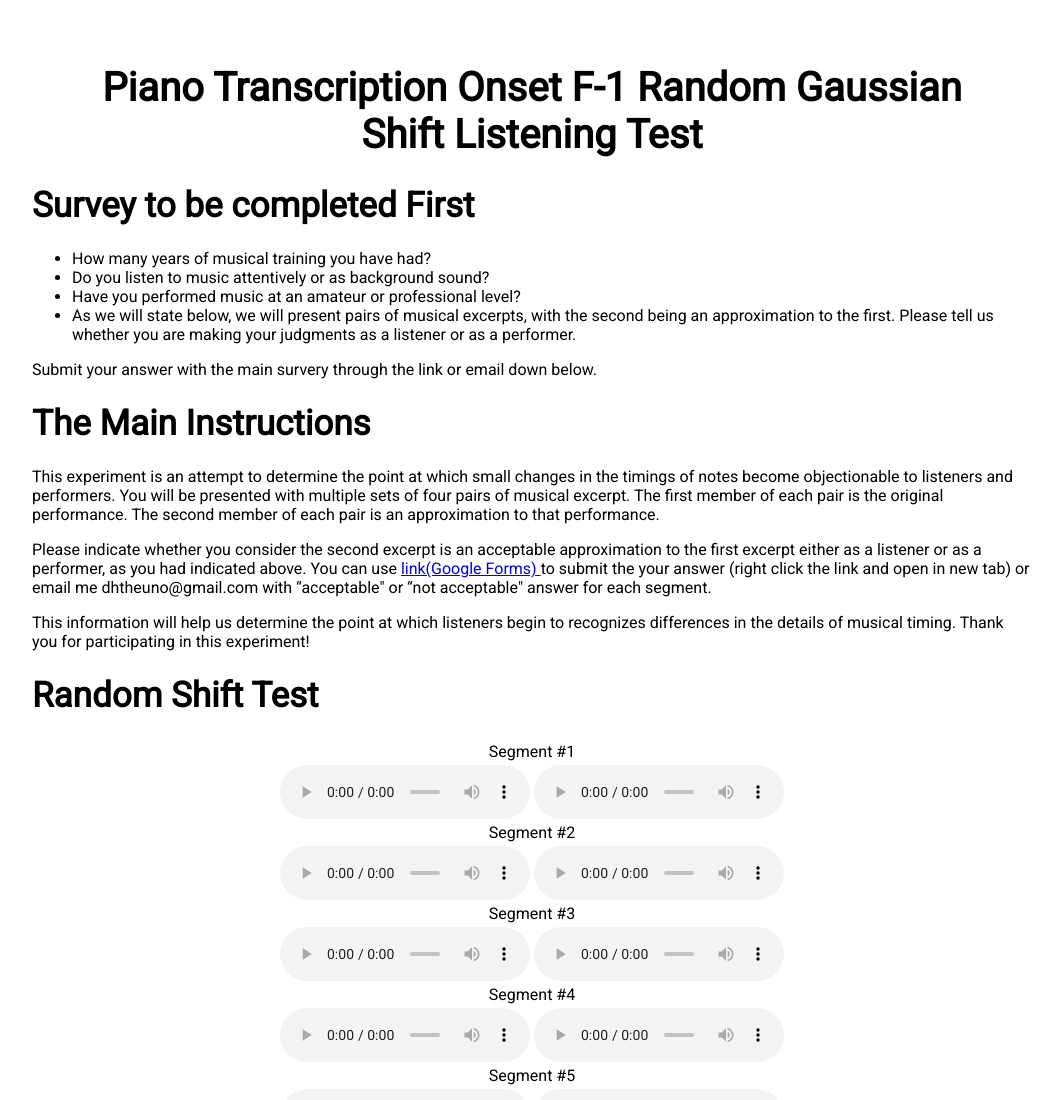
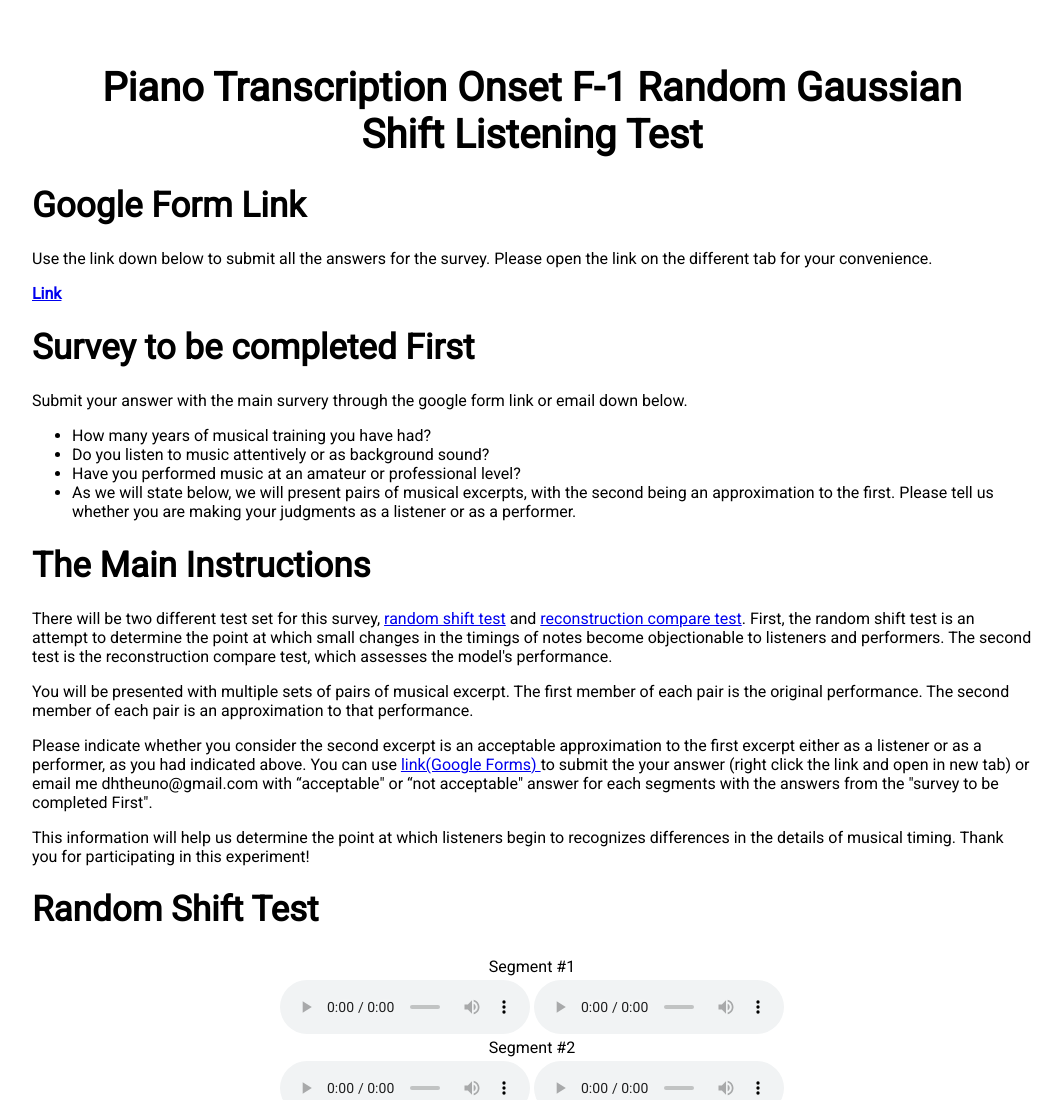
Before and after one commit to dhtheuno/dhtheuno.github.io, a plain HTML site: page index.html in a window 1280 px wide. Shown: the top 1100 px of the page, without its empty margins (108-1170 px from the left). Drawn offline with Linux system fonts and the light colour scheme.

Commit message:
modified survey

```diff
--- a/index.html
+++ b/index.html
@@ -42,7 +42,18 @@
 <div style="max-width: 90%; margin-right: auto; margin-left:auto;">
   <h1 style="text-align:center; font-size: 40px;">Piano Transcription Onset F-1 Random Gaussian Shift Listening Test</h1>
 </div>
+<h1> Google Form Link </h1>
+<p>
+  Use the link down below to submit all the answers for the survey. Please open the link on the different tab for your convenience.
+</p>
+<p>
+  <a href="https://forms.gle/LVYWmy4T2EEkziaM8"> <b>Link</b></a>
+</p>
+
 <h1> Survey to be completed First </h1>
+<p>
+  Submit your answer with the main survery through the google form link or email down below.
+</p>
 <ul>
   <li> How many years of musical training you have had?</li>
   <li>Do you listen to music attentively or as background sound?</li>
@@ -51,20 +62,23 @@
     being an approximation to the first. Please tell us whether you are making your judgments
     as a listener or as a performer.</li>
 </ul>
-<p>
-  Submit your answer with the main survery through the link or email down below.
-</p>
+
 <h1>The Main Instructions </h1>
 <p>
-  This experiment is an attempt to determine the point at which small changes in the timings of notes become objectionable
-  to listeners and performers. You will be presented with multiple sets of four pairs of musical excerpt. The first member
-  of each pair is the original performance.  The second member of each pair is an approximation to that performance.
+  There will be two different test set for this survey, <a href='#RandomSegmentsTest'> random shift test</a> and <a href='#ReconstructionTest'> reconstruction compare test</a>.
+  First, the random shift test is an attempt to determine the point at which small changes in the timings of notes become objectionable
+  to listeners and performers. The second test is the reconstruction compare test, which assesses the model's performance.
 </p>
-
+<p>
+  You will be presented with multiple sets of pairs of musical excerpt. The first member
+  of each pair is the original performance. The second member of each pair is an approximation to that performance.
+</p>
 <p>
   Please indicate whether you consider the second excerpt is an acceptable approximation to the first excerpt either as
   a listener or as a performer, as you had indicated above.  You can use <a href="https://forms.gle/LVYWmy4T2EEkziaM8"> link(Google Forms) </a>
-  to submit the your answer (right click the link and open in new tab) or email me dhtheuno@gmail.com with “acceptable" or “not acceptable" answer for each segment.
+  to submit the your answer (right click the link and open in new tab) or email me dhtheuno@gmail.com with “acceptable" or “not acceptable" answer for
+  each segments with the answers from the "survey to be completed First".
+
 </p>
 
 <p>
@@ -74,7 +88,7 @@
 
 
 </div>
-<a name="Random Segments Test"><h1>Random Shift Test</h1></a>
+<a name="RandomSegmentsTest"><h1>Random Shift Test</h1></a>
 <table align="center" style="text-align: center;">
 <tr>
     <td colspan="2">
@@ -321,7 +335,7 @@
 </tr>
 </table>
 
-<a name="Audio Segments"><h1>Reconstruction Compare Test</h1></a>
+<a name="ReconstructionTest"><h1>Reconstruction Compare Test</h1></a>
 <table align="center" style="text-align: center;">
   <tr>
     <td colspan="2">
```
